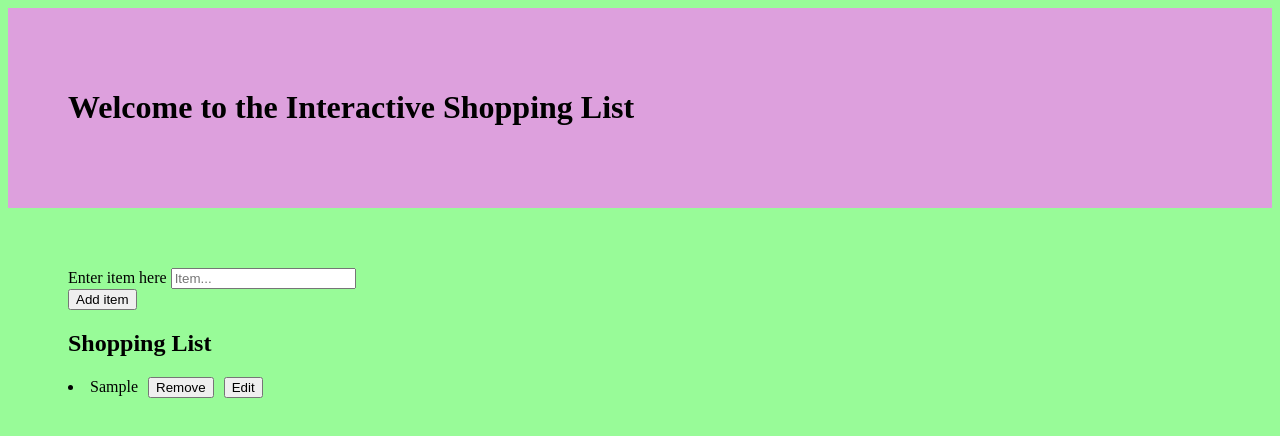
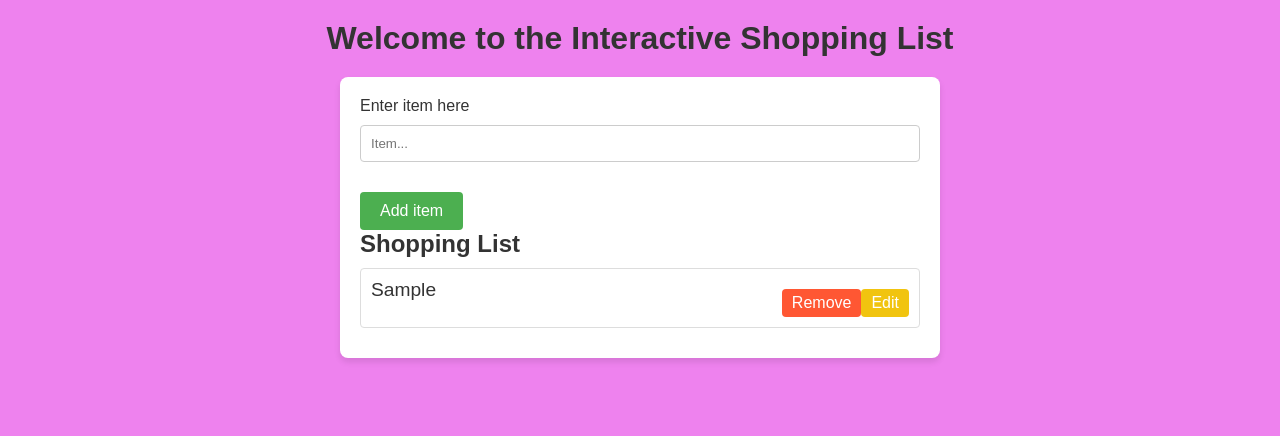
Before and after one commit to gmccaleb/practice-interactiveShopping-Gabrielle-M, a website: page shop.html in a window 1280 px wide. Both pictures are taken after typing "Sample" into the empty fields and a click on the button "Add item". Drawn offline with Linux system fonts and the light colour scheme.

Commit message:
completed assignment and added styling

```diff
--- a/script.js
+++ b/script.js
@@ -13,11 +13,12 @@ addButton.addEventListener('click', () => {
         const newListItem = document.createElement('li');
 
         // Create a span to hold the text (instead of using .textContent directly)
+        // Allows you to target only the text part of the item when performing editing operations.
         const itemTextSpan = document.createElement('span');
-        itemTextSpan.textContent = newItemText;
-        newListItem.appendChild(itemTextSpan);
+        itemTextSpan.textContent = newItemText; // Assigns text to the span
+        newListItem.appendChild(itemTextSpan); // Append the span to the <li>
 
-        // Remove button
+        // Remove button and functionality
         const removeButton = document.createElement('button');
         removeButton.textContent = 'Remove';
         removeButton.className = 'remove-btn';
@@ -25,20 +26,19 @@ addButton.addEventListener('click', () => {
             itemList.removeChild(newListItem);
         });
 
-        // Edit button
+        // Edit button and functionality
         const editButton = document.createElement('button');
         editButton.textContent = 'Edit';
         editButton.className = 'edit-btn';
-
         editButton.addEventListener('click', function () {
             if (editButton.textContent === 'Edit') {
-                // Switch to input field
+                // Create input field
                 const inputField = document.createElement('input');
                 inputField.type = 'text';
                 inputField.value = itemTextSpan.textContent;
                 inputField.className = 'edit-input';
 
-
+                // Switch to input field
                 newListItem.insertBefore(inputField, itemTextSpan);
                 newListItem.removeChild(itemTextSpan);
 
@@ -49,10 +49,11 @@ addButton.addEventListener('click', () => {
                 const updatedText = inputField.value.trim();
 
                 if (updatedText !== '') {
+                    // Input field is replaced by the span again, so the text is displayed as regular text.
                     itemTextSpan.textContent = updatedText;
                     newListItem.insertBefore(itemTextSpan, inputField);
                     newListItem.removeChild(inputField);
-                    editButton.textContent = 'Edit';
+                    editButton.textContent = 'Edit'; // Changes back to edit so user can edit again if needed
                 } else {
                     alert('Item field cannot be empty.');
                 }
@@ -72,3 +73,7 @@ addButton.addEventListener('click', () => {
         alert('Please enter an item before adding.');
     }
 });
+
+// The edit button text acts as a toggle between two modes: one for editing and one for saving.
+// When the user clicks "Edit", you’re giving them an input field to modify the text,
+// and when they click "Save", you're saving the changes and displaying the text again.
--- a/styling.css
+++ b/styling.css
@@ -1,4 +1,4 @@
-body{
+/* body{
     background-color:palegreen;
 }
 
@@ -18,4 +18,135 @@ header{
 
 main{
     padding: 60px;
+} */
+
+/* Reset margin and padding for all elements */
+* {
+  margin: 0;
+  padding: 0;
+  box-sizing: border-box;
 }
+
+/* Body styling */
+body {
+  font-family: Arial, sans-serif;
+  background-color:violet;
+  color: #333; /* Dark gray text color */
+  padding: 20px; /* Space around the body */
+}
+
+/* Header styles */
+header {
+  text-align: center; /* Centers the header text */
+  margin-bottom: 20px; /* Space below the header */
+}
+
+h1 {
+  font-size: 2em; /* Large text for the title */
+  color: #333; /* Dark text color */
+}
+
+/* Main content section */
+main {
+  max-width: 600px; /* Limit the width of the content */
+  margin: 0 auto; /* Center the main content */
+  background-color: white; /* White background for the list container */
+  padding: 20px; /* Padding inside the container */
+  border-radius: 8px; /* Rounded corners */
+  box-shadow: 0 4px 6px rgba(0, 0, 0, 0.1); /* Light shadow around the container */
+}
+
+/* Input field for adding items */
+label {
+  font-size: 1em; /* Normal font size */
+  margin-bottom: 10px; /* Space below the label */
+  display: block; /* Ensure label is on its own line */
+}
+
+input {
+  width: 100%; /* Make the input field take up the full width */
+  padding: 10px; /* Add padding for comfort */
+  margin-bottom: 20px; /* Space below the input */
+  border: 1px solid #ccc; /* Light border color */
+  border-radius: 4px; /* Rounded corners */
+}
+
+/* Add item button */
+button {
+  padding: 10px 20px; /* Add padding to make it bigger */
+  font-size: 1em; /* Same size text for consistency */
+  cursor: pointer; /* Change cursor to pointer to show it's clickable */
+  background-color: #4CAF50; /* Green background */
+  color: white; /* White text color */
+  border: none; /* Remove default border */
+  border-radius: 4px; /* Rounded corners */
+  margin-top: 10px; /* Space above the button */
+}
+
+button:hover {
+  background-color: #45a049; /* Darker green on hover */
+}
+
+/* Shopping list section */
+#list-items h2 {
+  font-size: 1.5em; /* Slightly smaller heading for the shopping list */
+  margin-bottom: 10px; /* Space below the heading */
+}
+
+ul {
+  list-style-type: none; /* Remove bullet points */
+  padding-left: 0; /* Remove left padding */
+}
+
+li {
+  display: flex; /* Use flexbox for easier alignment of items */
+  justify-content: space-between; /* Space out the text and buttons */
+  background-color: #fff; /* White background for list items */
+  padding: 10px; /* Add padding to list items */
+  margin-bottom: 10px; /* Space between list items */
+  border: 1px solid #ddd; /* Light border around items */
+  border-radius: 4px; /* Rounded corners */
+}
+
+/* Text style for the shopping list item */
+span {
+  flex-grow: 1; /* Ensure text takes available space */
+  font-size: 1.2em; /* Make the text larger */
+}
+
+/* Edit and remove buttons */
+button.remove-btn {
+  background-color: #ff5733; /* Red background for remove button */
+  color: white; /* White text for remove button */
+  padding: 5px 10px; /* Padding to make the button easier to click */
+  border-radius: 4px; /* Rounded corners */
+  margin-left: 10px; /* Space between text and buttons */
+}
+
+button.remove-btn:hover {
+  background-color: #e14e2f; /* Darker red on hover */
+}
+
+button.edit-btn {
+  background-color: #f1c40f; /* Yellow background for edit button */
+  color: white; /* White text for edit button */
+  padding: 5px 10px; /* Padding to make it clickable */
+  border-radius: 4px; /* Rounded corners */
+}
+
+button.edit-btn:hover {
+  background-color: #e67e22; /* Darker yellow on hover */
+}
+
+/* Edit input field styling */
+.edit-input {
+  width: 75%; /* Make the input field smaller */
+  padding: 5px; /* Add some padding */
+  border: 1px solid #ccc; /* Light border */
+  border-radius: 4px; /* Rounded corners */
+}
+
+.edit-input:focus {
+  outline: none; /* Remove default outline */
+  border-color: #4CAF50; /* Green border when focused */
+}
```
